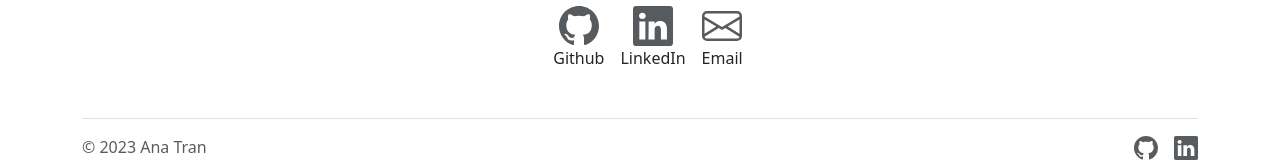
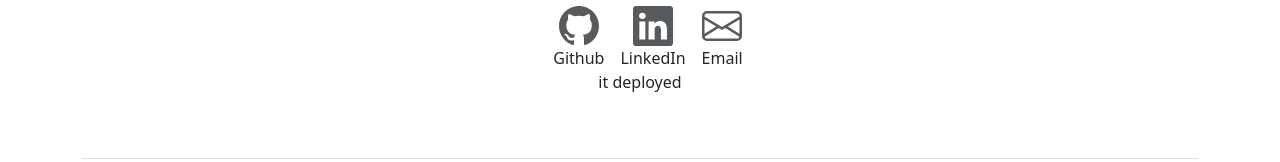
Before and after one commit to Ana-Tran/Ana-Tran.github.io, a React (Create React App) app: page / in a window 1280 px wide. Shown: the part 2149-2311 px from the top of the page. Built offline with nearby package versions, Linux system fonts and the light colour scheme.

Commit message:
Update contact.js
testing changes for gh-pages

```diff
--- a/src/components/contact.js
+++ b/src/components/contact.js
@@ -67,6 +67,7 @@ export default function contact() {
             <figcaption>Email</figcaption>
           </li>
         </ul>
+        <p>it deployed</p>
       </div>
     </section>
   );
```
